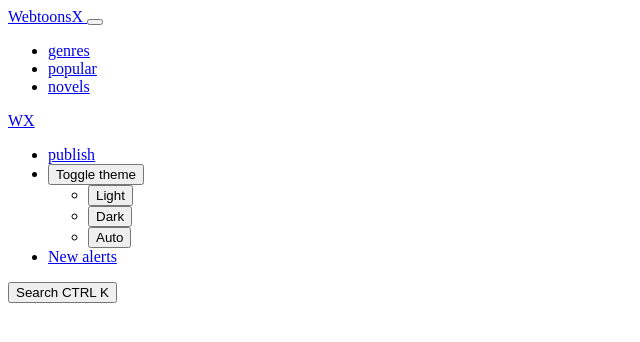
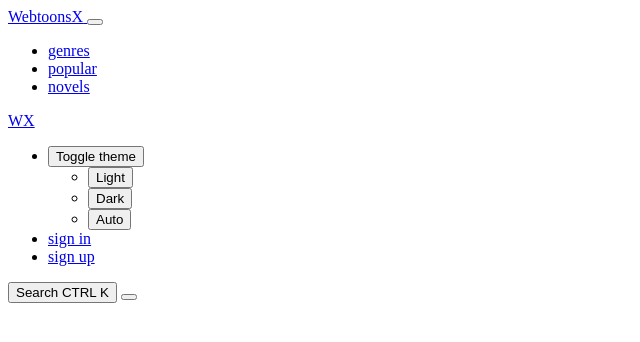
Before and after one commit to JcSilverX/webtoonsx, a Django app: template webtoonsx/templates/webtoonsx/navigation/navigation.html in a window 1280 px wide. Shown: the top 342 px of the page, without its empty margins (0-640 px from the left). Run offline with Django 4.2, Linux system fonts and the light colour scheme; the template is opened without the code that fills it, so the values that code supplies are empty.

Commit message:
modified: navigation.html

```diff
--- a/webtoonsx/templates/webtoonsx/navigation/navigation.html
+++ b/webtoonsx/templates/webtoonsx/navigation/navigation.html
@@ -32,12 +32,14 @@
 
     <nav class="nav ms-auto">
         <ul class="nav__list">
+            {% if user.is_authenticated %}
             <li class="nav__item">
                 <a href="#!" class="btn btn-jsx-wx nav__link fs-12 text-uppercase rounded-pill d-none d-lg-block" role="button">
                     <i class="bi bi-kanban-fill"></i>
                     publish
                 </a>
             </li>
+            {% endif %}
             <li class="nav__item dropdown dropdown-jsx-wx">
                 <button
                         type="button"
@@ -93,6 +95,7 @@
                     </li>
                 </ul>
             </li>
+            {% if user.is_authenticated %}
             <li class="nav_item">
                 <a href="#!" class="nav__link fs-12 d-none d-lg-block position-relative">
                     <i class="bi bi-bell-fill fs-16"></i>
@@ -101,6 +104,14 @@
                     </span>
                 </a>
             </li>
+            {% else %}
+            <li class="nav__item">
+                <a href="#!" class="nav__link text-uppercase fs-12 d-none d-lg-block">sign in</a>
+            </li>
+            <li class="nav__item">
+                <a href="#!" class="nav__link text-uppercase fs-12 d-none d-lg-block">sign up</a>
+            </li>
+            {% endif %}
         </ul>
     </nav>
 
@@ -251,5 +262,14 @@
                 </li>
             </ul>
         </div>
+    {% else %}
+    <button
+            type="button"
+            class="btn btn--link toggler py-0 ps-lg-3 ps-1 pe-0"
+            data-jsx-toggle="offcanvas"
+            data-jsx-target="#"
+    >
+        <i class="bi bi-three-dots toggler__icon fs-24"></i>
+    </button>
     {% endif %}
 </header>
```
